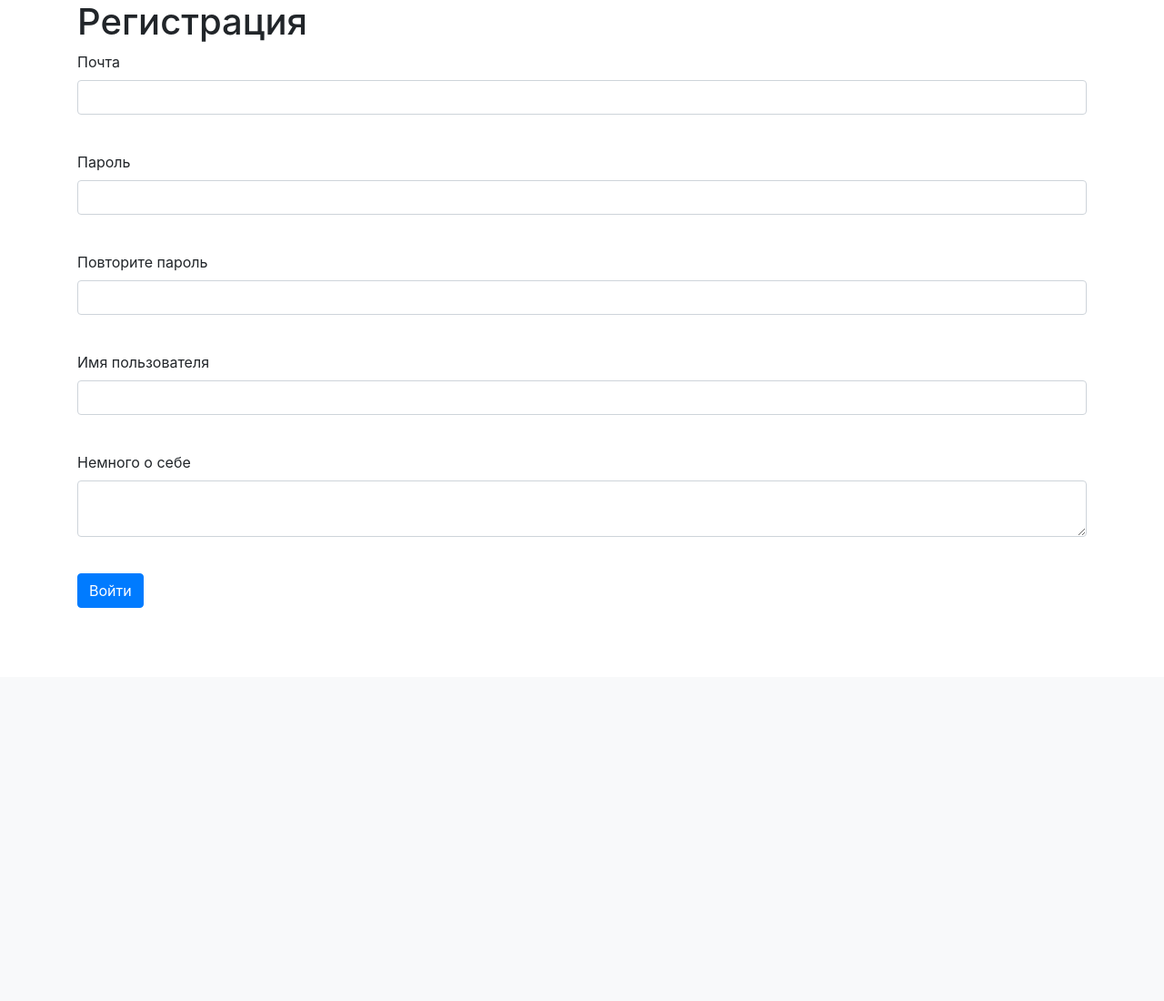
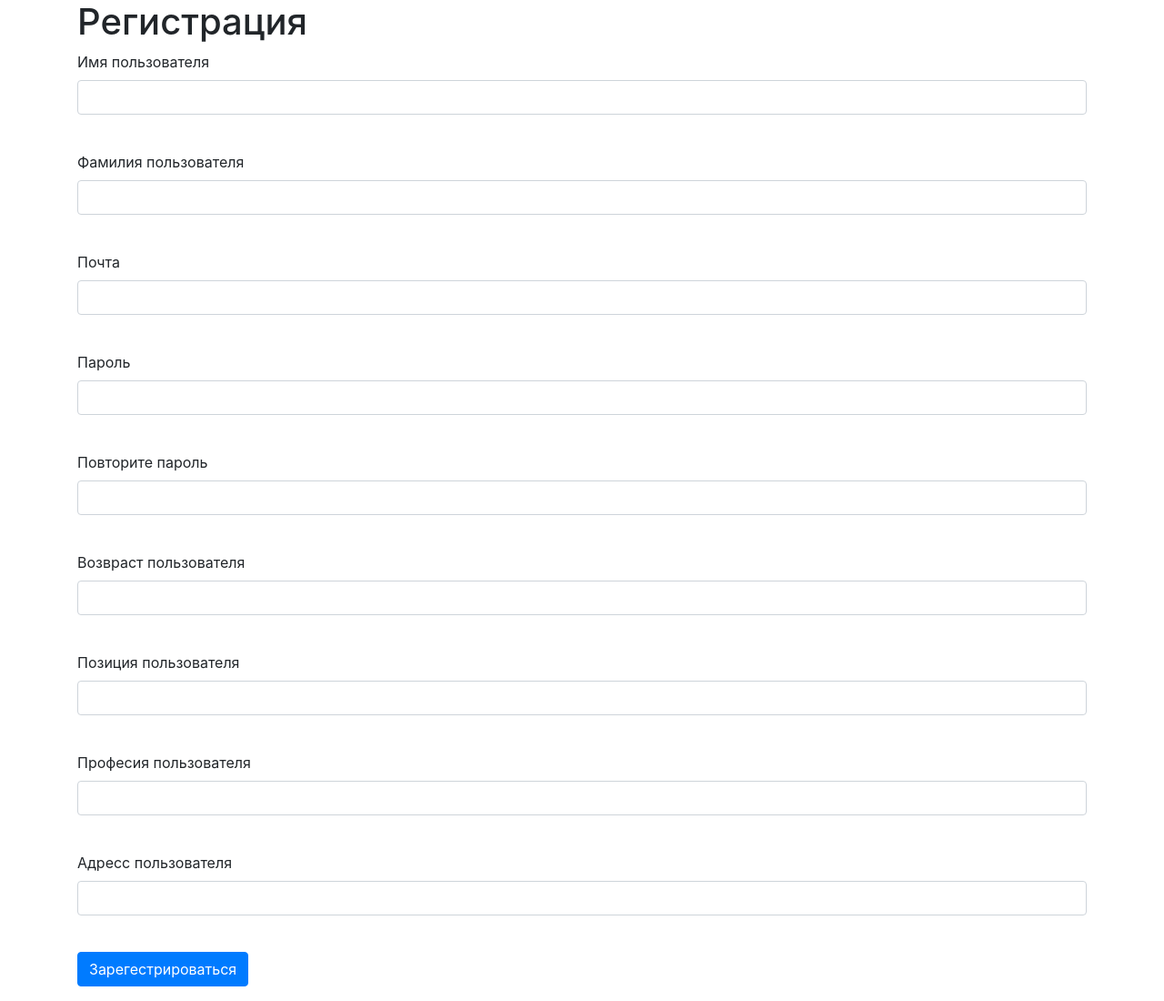
Before and after one commit to N1k0lay78/three-in-flask, a Flask app: template templates/register.html in a window 1280 px wide. Shown: the part 56-1156 px from the top of the page at 91% size. Before the commit the page ends 724 px from the top, so only its background shows below. Run offline with Flask 2, Linux system fonts and the light colour scheme; the template is opened without the code that fills it: values that come from a table or form of the project are taken from there, most other values are stand-ins (such as "Sample title", 1, 10 or a date in 2020); some libraries are stand-ins or nearby versions.

Commit message:
Сделано: форма регистрации страница регистрации добавление пользователя Изменено: У пользователя теперь есть пароль

```diff
--- /dev/null
+++ b/data/registerform.py
@@ -0,0 +1,17 @@
+from flask_wtf import FlaskForm
+from wtforms import PasswordField, StringField, TextAreaField, SubmitField
+from wtforms.fields.html5 import EmailField, IntegerField
+from wtforms.validators import DataRequired
+
+
+class RegisterForm(FlaskForm):
+    password = PasswordField('Пароль', validators=[DataRequired()])
+    password_again = PasswordField('Повторите пароль', validators=[DataRequired()])
+    name = StringField('Имя пользователя', validators=[DataRequired()])
+    email = EmailField('Почта', validators=[DataRequired()])
+    surname = StringField('Фамилия пользователя', validators=[DataRequired()])
+    age = IntegerField('Возвраст пользователя', validators=[DataRequired()])
+    position = StringField('Позиция пользователя', validators=[DataRequired()])
+    speciality = StringField('Професия пользователя', validators=[DataRequired()])
+    address = StringField('Адресс пользователя', validators=[DataRequired()])
+    submit = SubmitField('Зарегестрироваться')
--- a/main.py
+++ b/main.py
@@ -2,7 +2,7 @@ from datetime import datetime
 
 from flask import Flask, render_template, url_for
 from werkzeug.utils import redirect
-from forms import RegisterForm
+from data.registerform import RegisterForm
 
 from data import db_session
 from data.jobs import Jobs
@@ -12,10 +12,11 @@ app = Flask(__name__)
 app.config['SECRET_KEY'] = 'yandexlyceum_secret_key'
 
 
-@app.route('/register', methods=['GET', 'POST'])
+@app.route('/register/', methods=['GET', 'POST'])
 def reqister():
     form = RegisterForm()
     if form.validate_on_submit():
+        print(123)
         if form.password.data != form.password_again.data:
             return render_template('register.html', title='Регистрация',
                                    form=form,
@@ -28,12 +29,15 @@ def reqister():
         user = User(
             name=form.name.data,
             email=form.email.data,
-            about=form.about.data
+            surname=form.surname.data,
+            age=form.age.data,
+            position=form.position.data,
+            speciality=form.speciality.data,
         )
         user.set_password(form.password.data)
         session.add(user)
         session.commit()
-        return redirect('/login')
+        return redirect('/works')
     return render_template('register.html', title='Регистрация', form=form)
 
 
@@ -114,5 +118,5 @@ def main():
 if __name__ == '__main__':
     db_session.global_init("db/blogs.sqlite")
     session = db_session.create_session()
-    print('http://127.0.0.1:5000/works/')
+    print('http://127.0.0.1:5000/register/')
     main()
--- a/templates/base.html
+++ b/templates/base.html
@@ -13,7 +13,7 @@
 <body>
 <header>
     <nav class="navbar navbar-light bg-light">
-        <a class="navbar-brand" href="#">Наше приложение</a>
+        <a class="navbar-brand" href="/works">Наше приложение</a>
     </nav>
 </header>
 <!-- Begin page content -->
--- a/templates/register.html
+++ b/templates/register.html
@@ -5,6 +5,25 @@
 <form action="" method="post">
     {{ form.hidden_tag() }}
     {{ form.csrf_token }}
+    <p>
+        {{ form.name.label }}<br>
+        {{ form.name(class="form-control") }}<br>
+        {% for error in form.name.errors %}
+            <p class="alert alert-danger" role="alert">
+                {{ error }}
+            </p>
+        {% endfor %}
+    </p>
+    <p>
+        <p>
+        {{ form.surname.label }}<br>
+        {{ form.surname(class="form-control") }}<br>
+        {% for error in form.name.errors %}
+            <p class="alert alert-danger" role="alert">
+                {{ error }}
+            </p>
+        {% endfor %}
+    </p>
     <p>
         {{ form.email.label }}<br>
         {{ form.email(class="form-control", type="email") }}<br>
@@ -14,7 +33,7 @@
             </p>
         {% endfor %}
     </p>
-    <p>
+        <p>
         {{ form.password.label }}<br>
         {{ form.password(class="form-control", type="password") }}<br>
         {% for error in form.password.errors %}
@@ -33,8 +52,17 @@
         {% endfor %}
     </p>
     <p>
-        {{ form.name.label }}<br>
-        {{ form.name(class="form-control") }}<br>
+        {{ form.age.label }}<br>
+        {{ form.age(class="form-control") }}<br>
+        {% for error in form.name.errors %}
+            <p class="alert alert-danger" role="alert">
+                {{ error }}
+            </p>
+        {% endfor %}
+    </p>
+        <p>
+        {{ form.position.label }}<br>
+        {{ form.position(class="form-control") }}<br>
         {% for error in form.name.errors %}
             <p class="alert alert-danger" role="alert">
                 {{ error }}
@@ -42,9 +70,18 @@
         {% endfor %}
     </p>
     <p>
-        {{ form.about.label }}<br>
-        {{ form.about(class="form-control") }}<br>
-        {% for error in form.about.errors %}
+        {{ form.speciality.label }}<br>
+        {{ form.speciality(class="form-control") }}<br>
+        {% for error in form.name.errors %}
+            <p class="alert alert-danger" role="alert">
+                {{ error }}
+            </p>
+        {% endfor %}
+    </p>
+    <p>
+        {{ form.address.label }}<br>
+        {{ form.address(class="form-control") }}<br>
+        {% for error in form.name.errors %}
             <p class="alert alert-danger" role="alert">
                 {{ error }}
             </p>
```
Also changed, not shown: data/deportament.py (added, +17 -0 lines), data/users.py (+7 -0 lines), db/blogs.sqlite (deleted).
